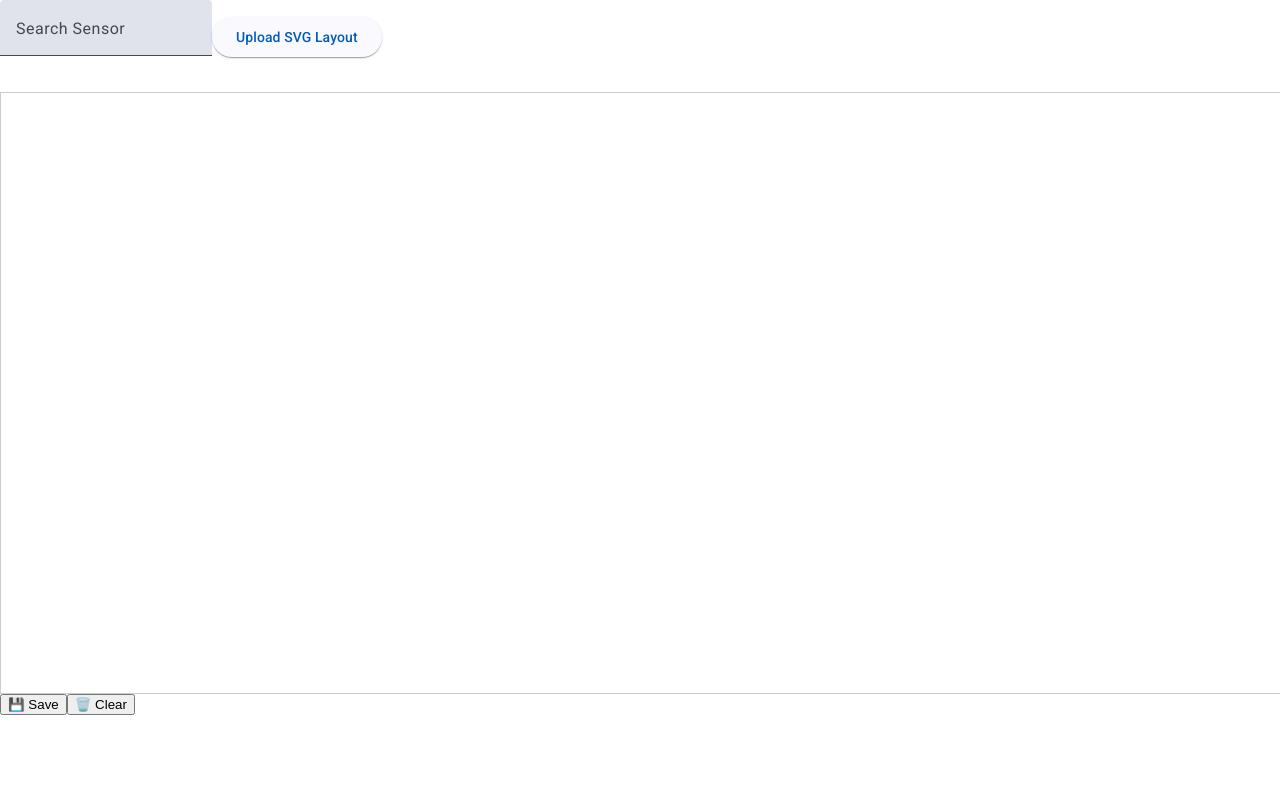
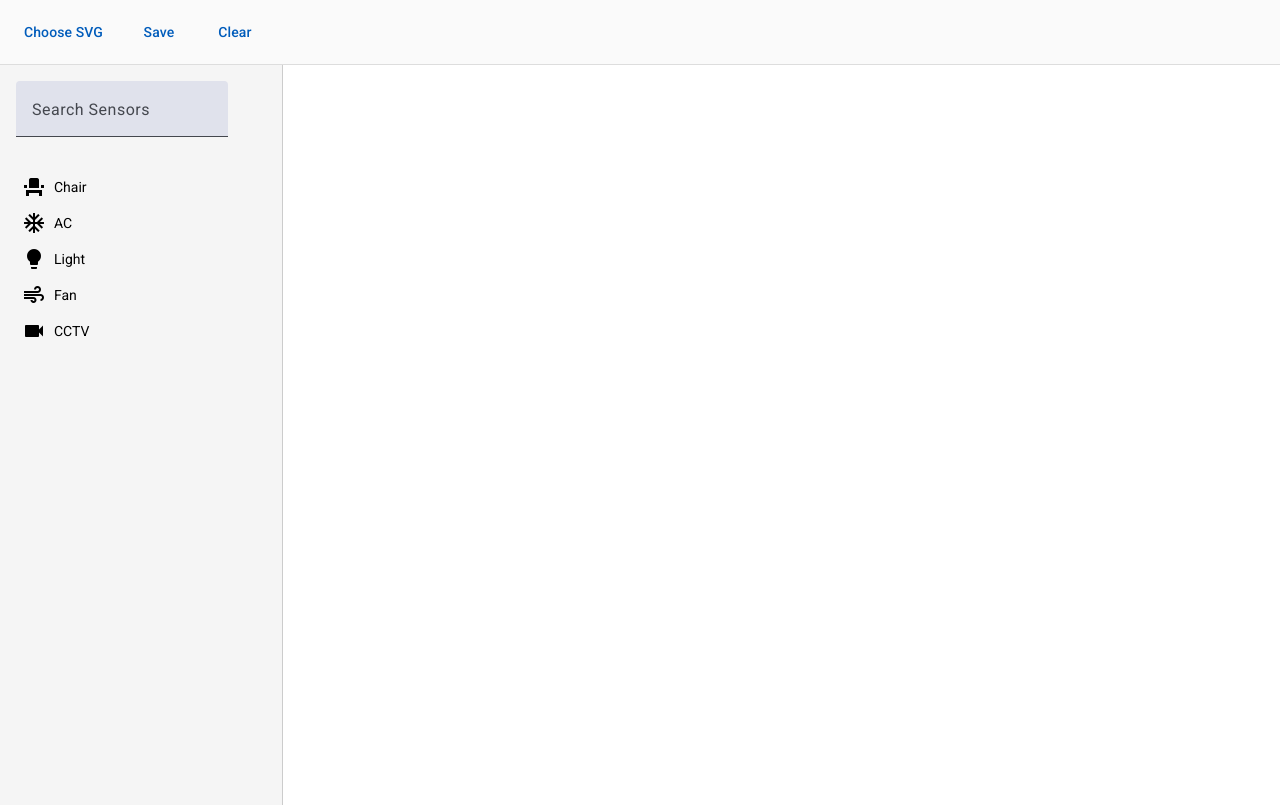
Before and after one commit to yatinweb/svg-dnd-map, an Angular app: page / in a window 1280 px wide. Built offline with nearby package versions, Linux system fonts and the light colour scheme; what svg-pan-zoom would draw is missing.

Commit message:
Updated Code for Placements

```diff
--- a/src/app/app.html
+++ b/src/app/app.html
@@ -1,22 +1,35 @@
-<!-- Sensor Search (mat-form-field works here) -->
-<mat-form-field appearance="fill">
-  <mat-label>Search Sensor</mat-label>
-  <input matInput [formControl]="sensorCtrl" [matAutocomplete]="auto" />
-  <mat-autocomplete #auto="matAutocomplete" (optionSelected)="addItem($event.option.value)">
-    <mat-option *ngFor="let sensor of filteredSensors | async" [value]="sensor">
-      {{ sensor }}
-    </mat-option>
-  </mat-autocomplete>
-</mat-form-field>
+<!-- Header -->
+<header class="app-header">
+  <button mat-button (click)="fileInput.click()">Choose SVG</button>
+  <button mat-button color="primary" (click)="savePositions()">Save</button>
+  <button mat-button color="warn" (click)="clearAll()">Clear</button>
+  <input type="file" #fileInput hidden (change)="onSVGUpload($event)" accept=".svg" />
+</header>
 
-<!-- SVG Upload (button triggers hidden input) -->
-<button mat-raised-button color="primary" (click)="fileInput.click()">
-  Upload SVG Layout
-</button>
-<input type="file" #fileInput hidden (change)="onSVGUpload($event)" accept=".svg" />
+<div class="layout">
+  <!-- Sidebar: Sensor List -->
+  <aside class="sensor-sidebar">
+    <mat-form-field appearance="fill">
+      <mat-label>Search Sensors</mat-label>
+      <input matInput [formControl]="sensorCtrl" />
+    </mat-form-field>
 
-<div #svgContainer class="svg-container"></div>
-<div class="toolbar">
-  <button (click)="savePositions()">💾 Save</button>
-  <button (click)="clearPositions()">🗑️ Clear</button>
+    <div class="sensor-list">
+      <div
+        class="sensor-item"
+        *ngFor="let sensor of filteredSensors | async"
+        [attr.data-type]="sensor"
+        (mousedown)="prepareDrag(sensor)"
+        matTooltip="{{ sensor }}"
+      >
+        <mat-icon>{{ getSensorIcon(sensor) }}</mat-icon>
+        <span class="sensor-label">{{ sensor }}</span>
+      </div>
+    </div>
+  </aside>
+
+  <!-- SVG Canvas -->
+  <main class="svg-canvas">
+    <div #svgContainer class="svg-container"></div>
+  </main>
 </div>
--- a/src/app/app.scss
+++ b/src/app/app.scss
@@ -1,20 +1,49 @@
-.svg-upload-field,
-.sensor-search-field {
-  display: block;
-  margin: 12px 0;
-  width: 300px;
+.app-header {
+  display: flex;
+  gap: 12px;
+  padding: 12px;
+  background: #fafafa;
+  border-bottom: 1px solid #ddd;
+}
+
+.layout {
+  display: flex;
+  height: calc(100vh - 60px);
+}
+
+.sensor-sidebar {
+  width: 250px;
+  padding: 16px;
+  border-right: 1px solid #ccc;
+  background: #f5f5f5;
+}
+
+.sensor-list {
+  margin-top: 12px;
+}
+
+.sensor-item {
+  display: flex;
+  align-items: center;
+  padding: 6px;
+  cursor: grab;
+}
+
+.sensor-item mat-icon {
+  margin-right: 8px;
+}
+
+.sensor-label {
+  font-size: 14px;
+}
+
+.svg-canvas {
+  flex: 1;
+  position: relative;
+  overflow: hidden;
 }
 
 .svg-container {
   width: 100%;
-  height: 600px;
-  border: 1px solid #ccc;
-  margin-top: 16px;
-  position: relative;
+  height: 100%;
 }
-
-.actions {
-  margin-top: 16px;
-  display: flex;
-  gap: 12px;
-}
--- a/src/app/app.ts
+++ b/src/app/app.ts
@@ -1,8 +1,9 @@
 import { Component, ViewChild, ElementRef } from '@angular/core';
 import { ReactiveFormsModule, FormControl } from '@angular/forms';
-import { MatAutocompleteModule } from '@angular/material/autocomplete';
 import { MatFormFieldModule } from '@angular/material/form-field';
 import { MatInputModule } from '@angular/material/input';
+import { MatTooltipModule } from '@angular/material/tooltip';
+import { MatIconModule } from '@angular/material/icon';
 import { MatButtonModule } from '@angular/material/button';
 import { CommonModule } from '@angular/common';
 import { Observable, startWith, map } from 'rxjs';
@@ -17,7 +18,8 @@ import svgPanZoom from 'svg-pan-zoom';
     ReactiveFormsModule,
     MatFormFieldModule,
     MatInputModule,
-    MatAutocompleteModule,
+    MatTooltipModule,
+    MatIconModule,
     MatButtonModule
   ],
   templateUrl: './app.html',
@@ -27,8 +29,8 @@ export class App {
   @ViewChild('svgContainer', { static: true }) svgContainer!: ElementRef<HTMLDivElement>;
   @ViewChild('fileInput', { static: true }) fileInput!: ElementRef<HTMLInputElement>;
 
-  sensorCtrl = new FormControl();
-  sensorList: string[] = ['Light', 'Humidity', 'Cold', 'Motion', 'Smoke'];
+  sensorCtrl = new FormControl('');
+  allSensors: string[] = ['Chair', 'AC', 'Light', 'Fan', 'CCTV'];
   filteredSensors!: Observable<string[]>;
   itemCount = 0;
 
@@ -37,12 +39,22 @@ export class App {
       startWith(''),
       map(value => this._filter(value || ''))
     );
-    this.loadPositions();
   }
 
   private _filter(value: string): string[] {
     const filterValue = value.toLowerCase();
-    return this.sensorList.filter(option => option.toLowerCase().includes(filterValue));
+    return this.allSensors.filter(option => option.toLowerCase().includes(filterValue));
+  }
+
+  getSensorIcon(sensor: string): string {
+    switch (sensor.toLowerCase()) {
+      case 'chair': return 'event_seat';
+      case 'ac': return 'ac_unit';
+      case 'light': return 'lightbulb';
+      case 'fan': return 'air';
+      case 'cctv': return 'videocam';
+      default: return 'device_unknown';
+    }
   }
 
   onSVGUpload(event: Event): void {
@@ -53,7 +65,6 @@ export class App {
     const reader = new FileReader();
     reader.onload = () => {
       this.svgContainer.nativeElement.innerHTML = reader.result as string;
-
       const svgEl = this.svgContainer.nativeElement.querySelector('svg');
       if (svgEl) {
         svgEl.setAttribute('width', '100%');
@@ -64,95 +75,89 @@ export class App {
           fit: true,
           center: true
         });
+        this.enableDrop(svgEl);
       }
     };
     reader.readAsText(file);
   }
 
-  addItem(type: string, cx = 100 + this.itemCount * 20, cy = 100 + this.itemCount * 20): void {
-    const svgEl = this.svgContainer.nativeElement.querySelector('svg');
-    if (!svgEl) {
-      alert('No SVG loaded.');
-      return;
-    }
-
-    const ns = 'http://www.w3.org/2000/svg';
-    const circle = document.createElementNS(ns, 'circle');
-    circle.setAttribute('cx', cx.toString());
-    circle.setAttribute('cy', cy.toString());
-    circle.setAttribute('r', '12');
-    circle.setAttribute('fill', '#3f51b5');
-    circle.setAttribute('stroke', '#fff');
-    circle.setAttribute('stroke-width', '2');
-    circle.setAttribute('class', 'sensor draggable');
-    circle.setAttribute('data-type', type);
-    circle.setAttribute('data-id', `sensor-${this.itemCount}`);
-
-    const label = document.createElementNS(ns, 'text');
-    label.setAttribute('x', cx.toString());
-    label.setAttribute('y', (cy + 5).toString());
-    label.setAttribute('text-anchor', 'middle');
-    label.setAttribute('font-size', '10');
-    label.setAttribute('fill', '#fff');
-    label.setAttribute('data-id', `sensor-${this.itemCount}`);
-    label.textContent = type;
-
-    svgEl.appendChild(circle);
-    svgEl.appendChild(label);
-
-    this.itemCount++;
-    this.enableDragForSVGElements();
+  prepareDrag(sensor: string): void {
+    // Drag is now handled globally in ngAfterViewInit
   }
 
-  enableDragForSVGElements(): void {
-    interact('.draggable').draggable({
+  ngAfterViewInit(): void {
+    interact('.sensor-item').draggable({
+      inertia: true,
+      autoScroll: true,
       listeners: {
-        move(event) {
-          const target = event.target;
-          const dx = event.dx;
-          const dy = event.dy;
-
-          const cx = parseFloat(target.getAttribute('cx') || '0');
-          const cy = parseFloat(target.getAttribute('cy') || '0');
-
-          target.setAttribute('cx', (cx + dx).toString());
-          target.setAttribute('cy', (cy + dy).toString());
-
-          const id = target.getAttribute('data-id');
-          const label = target.ownerSVGElement?.querySelector(`text[data-id="${id}"]`);
-          if (label) {
-            label.setAttribute('x', (cx + dx).toString());
-            label.setAttribute('y', (cy + dy + 5).toString());
-          }
+        move: () => {
+          // Optional: no DOM changes here to avoid duplicate icons
         }
       }
     });
   }
 
+  enableDrop(svgEl: SVGElement): void {
+    interact(svgEl).dropzone({
+      accept: '.sensor-item',
+      ondrop: (event: any) => {
+        const sensorType = event.relatedTarget.getAttribute('data-type');
+        const point = this.getSVGCoordinates(event.dragEvent.clientX, event.dragEvent.clientY, svgEl);
+        this.placeSensor(sensorType, point.x, point.y);
+      }
+    });
+  }
+
+  getSVGCoordinates(clientX: number, clientY: number, svgEl: SVGElement): { x: number, y: number } {
+    const svgGraphicsEl = svgEl as unknown as SVGGraphicsElement;
+    const svgRoot = svgGraphicsEl.ownerSVGElement || (svgGraphicsEl as SVGSVGElement);
+    const pt = svgRoot.createSVGPoint();
+    pt.x = clientX;
+    pt.y = clientY;
+
+    const ctm = svgGraphicsEl.getScreenCTM();
+    if (ctm) {
+      return pt.matrixTransform(ctm.inverse());
+    }
+    return { x: 0, y: 0 };
+  }
+
+  placeSensor(type: string, cx: number, cy: number): void {
+    const svgEl = this.svgContainer.nativeElement.querySelector('svg');
+    if (!svgEl) return;
+
+    const ns = 'http://www.w3.org/2000/svg';
+    const icon = document.createElementNS(ns, 'text');
+    icon.setAttribute('x', cx.toString());
+    icon.setAttribute('y', cy.toString());
+    icon.setAttribute('font-family', 'Material Icons');
+    icon.setAttribute('font-size', '24');
+    icon.setAttribute('fill', '#3f51b5');
+    icon.textContent = this.getSensorIcon(type);
+    icon.setAttribute('data-type', type);
+    icon.setAttribute('data-id', 'sensor-' + this.itemCount);
+    icon.setAttribute('class', 'sensor-icon');
+    icon.setAttribute('title', type);
+    svgEl.appendChild(icon);
+    this.itemCount++;
+  }
+
   savePositions(): void {
     const svg = this.svgContainer.nativeElement.querySelector('svg');
-    const sensors = svg?.querySelectorAll('circle.sensor');
-
-    const data = Array.from(sensors || []).map((el: Element) => ({
+    const items = svg?.querySelectorAll('.sensor-icon') || [];
+    const data = Array.from(items).map(el => ({
       id: el.getAttribute('data-id'),
       type: el.getAttribute('data-type'),
-      cx: el.getAttribute('cx'),
-      cy: el.getAttribute('cy')
+      x: el.getAttribute('x'),
+      y: el.getAttribute('y')
     }));
-
     localStorage.setItem('sensors', JSON.stringify(data));
   }
 
-  loadPositions(): void {
-    const data = localStorage.getItem('sensors');
-    if (data) {
-      JSON.parse(data).forEach((sensor: any) => {
-        this.addItem(sensor.type, parseFloat(sensor.cx), parseFloat(sensor.cy));
-      });
-    }
-  }
-  clearPositions(): void {
-    localStorage.removeItem('svg-items');
-    document.querySelectorAll('.draggable').forEach(el => el.remove());
+  clearAll(): void {
+    const svg = this.svgContainer.nativeElement.querySelector('svg');
+    const items = svg?.querySelectorAll('.sensor-icon') || [];
+    items.forEach(el => el.remove());
+    localStorage.removeItem('sensors');
   }
 }
```
